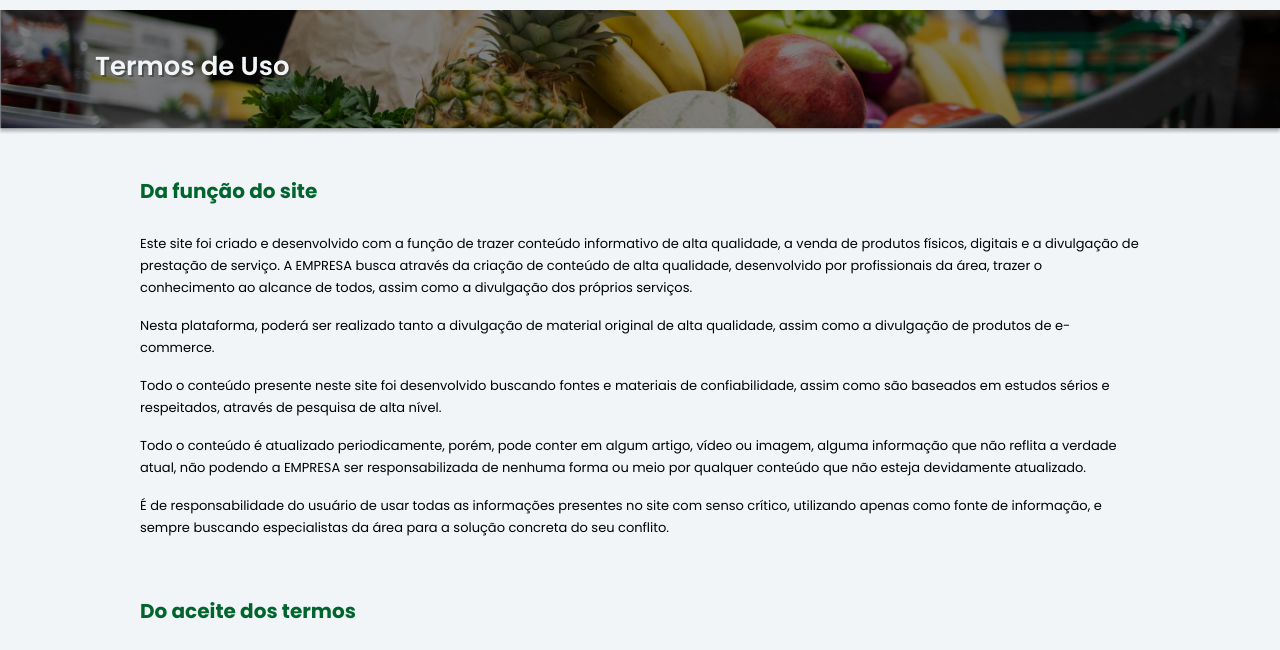
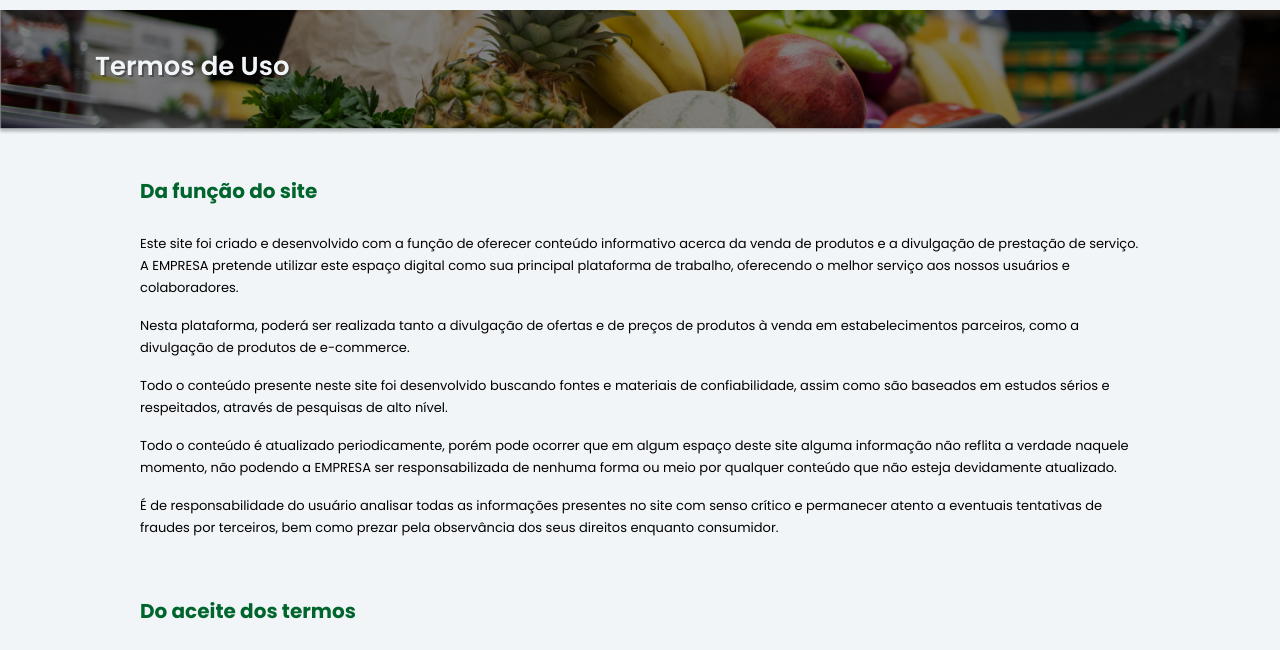
Before and after one commit to carllostavares/Projeto_fimDefeira, a website: page termosdeuso.html in a window 1280 px wide. Shown: the part 97-747 px from the top of the page. Drawn offline with nearby package versions, Linux system fonts and the light colour scheme.

Commit message:
Add files via upload

```diff
--- a/termosdeuso.html
+++ b/termosdeuso.html
@@ -91,11 +91,11 @@
     <br><br>
     <h3>Da função do site</h3>
     <br>
-    <p class="texto">Este site foi criado e desenvolvido com a função de trazer conteúdo informativo de alta qualidade, a venda de produtos físicos, digitais e a divulgação de prestação de serviço. A EMPRESA busca através da criação de conteúdo de alta qualidade, desenvolvido por profissionais da área, trazer o conhecimento ao alcance de todos, assim como a divulgação dos próprios serviços.</p>
-    <p class="texto">Nesta plataforma, poderá ser realizado tanto a divulgação de material original de alta qualidade, assim como a divulgação de produtos de e-commerce.</p>
-    <p class="texto">Todo o conteúdo presente neste site foi desenvolvido buscando fontes e materiais de confiabilidade, assim como são baseados em estudos sérios e respeitados, através de pesquisa de alta nível.</p>
-    <p class="texto">Todo o conteúdo é atualizado periodicamente, porém, pode conter em algum artigo, vídeo ou imagem, alguma informação que não reflita a verdade atual, não podendo a EMPRESA ser responsabilizada de nenhuma forma ou meio por qualquer conteúdo que não esteja devidamente atualizado.</p>
-    <p class="texto">É de responsabilidade do usuário de usar todas as informações presentes no site com senso crítico, utilizando apenas como fonte de informação, e sempre buscando especialistas da área para a solução concreta do seu conflito.</p>
+    <p class="texto">Este site foi criado e desenvolvido com a função de oferecer conteúdo informativo acerca da venda de produtos e a divulgação de prestação de serviço. A EMPRESA pretende utilizar este espaço digital como sua principal plataforma de trabalho, oferecendo o melhor serviço aos nossos usuários e colaboradores.</p>
+    <p class="texto">Nesta plataforma, poderá ser realizada tanto a divulgação de ofertas e de preços de produtos à venda em estabelecimentos parceiros, como a divulgação de produtos de e-commerce.</p>
+    <p class="texto">Todo o conteúdo presente neste site foi desenvolvido buscando fontes e materiais de confiabilidade, assim como são baseados em estudos sérios e respeitados, através de pesquisas de alto nível.</p>
+    <p class="texto">Todo o conteúdo é atualizado periodicamente, porém pode ocorrer que em algum espaço deste site alguma informação não reflita a verdade naquele momento, não podendo a EMPRESA ser responsabilizada de nenhuma forma ou meio por qualquer conteúdo que não esteja devidamente atualizado.</p>
+    <p class="texto">É de responsabilidade do usuário analisar todas as informações presentes no site com senso crítico e permanecer atento a eventuais tentativas de fraudes por terceiros, bem como prezar pela observância dos seus direitos enquanto consumidor.</p>
     <br><br>
     <h3>Do aceite dos termos</h3>
     <br>
@@ -131,7 +131,7 @@
     <br><br>
     <h3>Da monetização e publicidade</h3>
     <br>
-    <p class="texto">A EMPRESA pode alugar ou vender espaços publicitários na plataforma, ou no site, diretamente aos anunciantes, ou através de empresas especializadas como Adsense (Google), Taboola ou outras plataformas.</p>
+    <p class="texto">A EMPRESA pode alugar ou vender espaços publicitários na plataforma, ou no site, diretamente aos anunciantes, ou através de empresas especializadas como Google AdSense, Taboola ou outras plataformas.</p>
     <p class="texto">Essas publicidades não significam nenhuma forma de endosso ou responsabilidade pelos mesmos, ficando o VISITANTE responsável pelas compras, visitas, acessos ou quaisquer ações referentes as estas empresas.</p>
     <p class="texto">Todas as propagandas no site ou plataforma serão claramente destacadas como publicidade, como forma de disclaimer da EMPRESA e de conhecimento do VISITANTE.</p>
     <p class="texto">Em casos de compra de produtos ou serviços, será possível a devolução em até 07 (sete) dias, conforme o Código de Defesa do Consumidor.</p>
```
